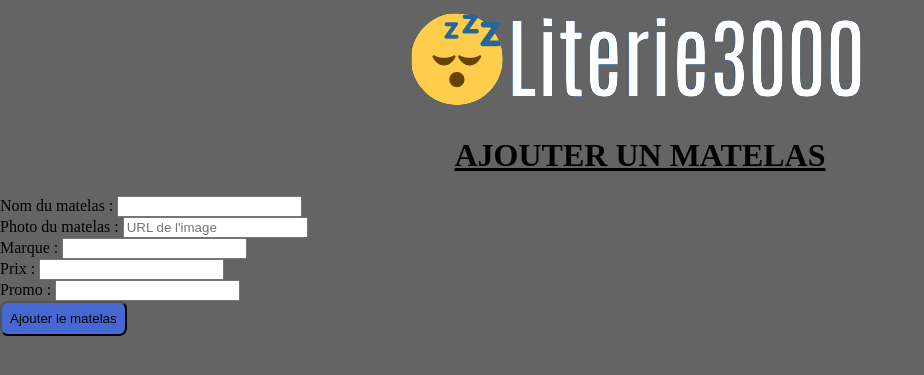
After one commit to JeremyDejonghe/literie3000, a PHP site: page /literie3000/add_matelas.php in a window 1280 px wide. The commit adds this page. Shown: the top 375 px of the page, without its empty margins (0-924 px from the left). Run offline with PHP 8.4, Linux system fonts and the light colour scheme.

Commit message:
Page d'ajout du matelas fonctionnelle

```diff
--- /dev/null
+++ b/add_matelas.php
@@ -0,0 +1,81 @@
+<?php
+include("tpl/header.php");
+
+if (!empty($_POST)) {
+    $nom = trim(strip_tags($_POST["nom"]));
+    $marque = trim(strip_tags($_POST["marque"]));
+    $image = trim(strip_tags($_POST["image"]));
+    $prix = trim(strip_tags($_POST["prix"]));
+    $promo = trim(strip_tags($_POST["promo"]));
+
+    $errors = [];
+
+    if (empty($nom)) {
+        $errors["nom"] = "Le nom de la recette est obligatoire";
+    }
+
+    if (!filter_var($image, FILTER_VALIDATE_URL)) {
+        $errors["image"] = "L'url de l'image est invalidé";
+    }
+
+    if (empty($errors)) {
+        $dsn = "mysql:host=localhost;dbname=literie3000";
+        $db = new PDO($dsn, "root", "");
+
+        $query = $db->prepare("INSERT INTO matelas (nom, image, marque, prix, promo) VALUES (:nom, :image, :marque, :prix, :promo)");
+        $query->bindParam(":nom", $nom);
+        $query->bindParam(":image", $image);
+        $query->bindParam(":marque", $marque);
+        $query->bindParam(":prix", $prix, PDO::PARAM_INT);
+        $query->bindParam(":promo", $promo, PDO::PARAM_INT);
+        if ($query->execute()) {
+            header("Location: index.php");
+        }
+    }
+}
+?>
+<h1>Ajouter un matelas</h1>
+
+<form action="" method="post">
+    <div class="form-group">
+        <label for="inputName">Nom du matelas :</label>
+        <input type="text" name="nom" id="inputName" value="<?= isset($nom) ? $nom : "" ?>">
+        <?php
+        if (isset($errors["nom"])) {
+            echo "<span class=\"info-error\">{$errors["nom"]}</span>";
+        }
+        ?>
+    </div>
+
+    <div class="form-group">
+        <label for="inputPicture">Photo du matelas :</label>
+        <input type="text" name="image" id="inputPicture" placeholder="URL de l'image" value="<?= isset($image) ? $image : "" ?>">
+        <?php
+        if (isset($errors["image"])) {
+            echo "<span class=\"info-error\">{$errors["image"]}</span>";
+        }
+        ?>
+    </div>
+
+    <div class="form-group">
+        <label for="inputMarque">Marque :</label>
+        <input type="text" name="marque" id="inputMarque" value="<?= isset($marque) ? $marque : "" ?>">
+    </div>
+
+    <div class="form-group">
+        <label for="inputPrice">Prix :</label>
+        <input type="number" name="prix" id="inputPrice" value="<?= isset($prix) ? $prix : "" ?>">
+    </div>
+
+    <div class="form-group">
+        <label for="inputPromo">Promo :</label>
+        <input type="number" name="promo" id="inputPromo" value="<?= isset($promo) ? $promo : "" ?>">
+    </div>
+
+    <input class="btn" type="submit" value="Ajouter le matelas">
+</form>
+
+
+<?php
+include("tpl/footer.php");
+?>
--- a/assets/css/main.css
+++ b/assets/css/main.css
@@ -17,9 +17,36 @@ h1 {
 
 .matelas {
     display: flex;
-    margin: 5rem;
+    margin: 2rem;
 }
 
 .matela {
     flex-basis: 25%;
+    margin: 2rem;
 }
+
+h3 {
+    text-decoration: line-through;
+}
+
+h2 {
+    color: rgb(136, 19, 19);
+}
+
+.btn {
+    display: inline-block;
+    justify-content: center;
+    background-color: rgba(65, 105, 225, 0.883);
+    padding: 0.5rem;
+    border-radius: 0.5rem;
+}
+
+a {
+    color: inherit;
+    text-decoration: none;
+}
+
+.container {
+    max-width: 1100px;
+    margin: 0 auto;
+}
```
Also changed, not shown: index.php (+13 -2 lines).
